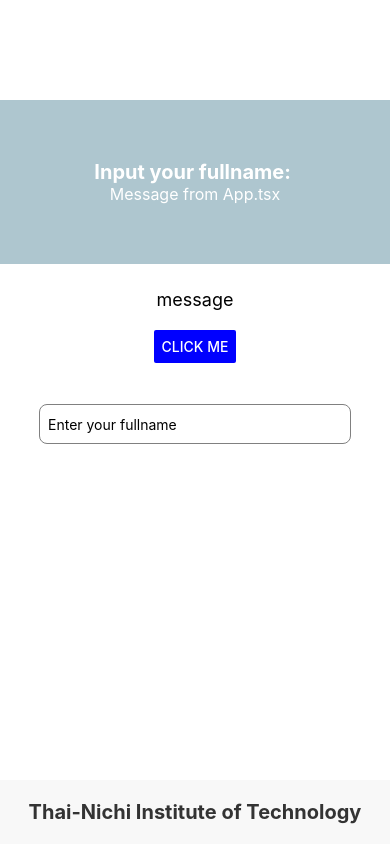
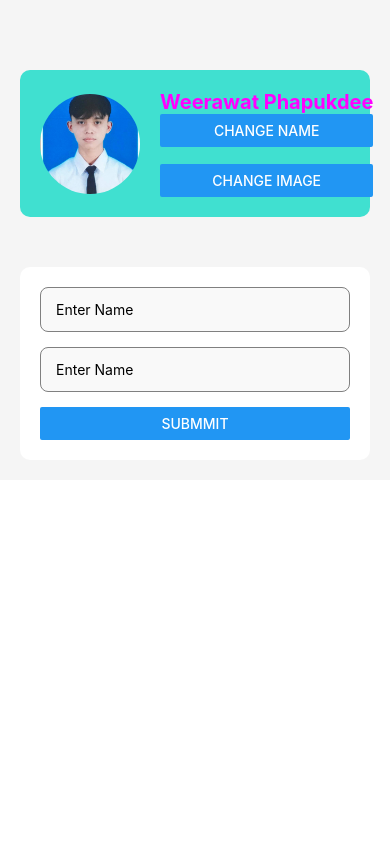
Before and after one commit to weepha/TNIreact, a React Native app: screen / in a window 390 px wide. Built offline with nearby package versions, Linux system fonts and the light colour scheme.

Commit message:
Practical3_useEffect

```diff
--- a/App.tsx
+++ b/App.tsx
@@ -1,41 +1,14 @@
-import { StatusBar } from 'expo-status-bar';
-import React,{useState,useEffect} from "react"
-import { View,StyleSheet,TextInput, Alert } from 'react-native';
-import AppFooter from './components/AppFooter';
-import AppHeader from './components/AppHeader';
-import Content from './components/Content';
-import { styles2 } from './styles/styles';
+import { View, Text } from 'react-native'
+import React from 'react'
+import ProfileScreen from './components/ProfileScreen'
+import Login from './components/Login'
 
+const App = () => {
+  return (
+    <View>
+      <ProfileScreen/>
+    </View>
+  )
+}
 
- export default function App():React.JSX.Element { //:React.JSX.Element จำเป็นต้องใส่
-  const [fullname,setFullname]=useState('');
-  const [message,setmessage]=useState('Message from App.tsx')
-  const [footermessage,setfootermessage]=useState('Thai-Nichi Institute of Technology');
-
-  useEffect(()=>{
-    console.log("Component has mounted");
-  },[])
-
-  useEffect(()=>{
-    console.log(`Fullname has changed to : ${fullname}`);
-  },[fullname])// This will run whenever 'fullname' changes
-
-  const handleButtomClick = () =>{
-    Alert.alert("Hollo ", `Input your fullname : ${fullname}`);
-  }
-
-  return (
-    <View style={styles2.container}>
-      <AppHeader fullname={fullname} message={message}  />
-      {/* <Content message={message} fullname={fullname}/> */}
-      <Content message="message" onButtonClick = {handleButtomClick}/>
-      <AppFooter footermessage={footermessage}/>
-      <TextInput
-      style={styles2.input}
-      placeholder="Enter your fullname"
-      value={fullname}
-      onChangeText={setFullname}
-      />
-    </View>
-  );
-}
+export default App
--- /dev/null
+++ b/components/Login.tsx
@@ -0,0 +1,41 @@
+import { Button, StyleSheet, Text, TextInput, View } from 'react-native'
+import React from 'react'
+
+const Login = () => {
+  return (
+    <View style={styles.container}>
+      <TextInput
+      style={styles.input}
+      placeholder="Enter Name"
+       />
+      <TextInput
+      style={styles.input}
+       placeholder="Enter Name"
+      />
+      <Button title='submmit'/>
+    </View>
+  )
+}
+
+export default Login
+
+const styles = StyleSheet.create({
+    container: {
+        justifyContent: "center",
+        padding: 20,
+        marginTop: 50,
+        backgroundColor: '#ffffff', // ต้งัค่าสีพ้ืนหลงัเป็นสีขาว
+        borderRadius: 10, // เพิ่มความมนให้กบัขอบคอนเทนเนอร์
+        elevation: 3, // เพิ่มเงาให้กบัคอนเทนเนอร์(เฉพาะ Android)
+        width: '100%', // ต้งัความกวา้งของ container ให้เต็มหน้าจอ
+        },
+        input: {
+        height: 45, // เพิ่มความสูงของ TextInput
+        borderColor: "gray", // เปลี่ยนสีขอบเป็นสีเทาอ่อน
+        borderWidth: 1,
+        borderRadius: 8, // เพิ่มความมนให้กบัขอบ TextInput
+        marginBottom: 15, // เพิ่มระยะห่างดา้นล่างระหวา่ ง TextInput
+        paddingHorizontal: 15, // เพิ่มระยะห่างภายใน TextInput
+        backgroundColor: "#f9f9f9", // ต้งัค่าสีพ้ืนหลงัของ TextInput
+        },
+})
--- a/components/ProfileScreen.tsx
+++ b/components/ProfileScreen.tsx
@@ -1,6 +1,7 @@
 import { Text, View, Image, Button } from "react-native";
 import React, { useState } from "react";
-import styles from "../styles/styles";
+import {styles} from "../styles/styles";
+import Login from "./Login";
 
 const ProfileScreen = (): React.JSX.Element => {
   const ProfileImage = require("../assets/รูปถ่าย.jpg");
@@ -25,6 +26,7 @@ const ProfileScreen = (): React.JSX.Element => {
           <Button title="change image" onPress={handChangeImage} />
         </View>
       </View>
+      <Login/>
     </View>
   );
 };
--- a/styles/styles.ts
+++ b/styles/styles.ts
@@ -90,5 +90,26 @@ const styles2 = StyleSheet.create({
     marginBottom: 20,
   },
 });
+const stylesLogin = StyleSheet.create({
+  container: {
+  justifyContent: "center",
+  padding: 20,
+  marginTop: 50,
+  backgroundColor: '#ffffff', // ต้งัค่าสีพ้ืนหลงัเป็นสีขาว
+  borderRadius: 10, // เพิ่มความมนให้กบัขอบคอนเทนเนอร์
+  elevation: 3, // เพิ่มเงาให้กบัคอนเทนเนอร์(เฉพาะ Android)
+  width: '100%', // ต้งัความกวา้งของ container ให้เต็มหน้าจอ
+  },
+  input: {
+  height: 45, // เพิ่มความสูงของ TextInput
+  borderColor: "gray", // เปลี่ยนสีขอบเป็นสีเทาอ่อน
+  borderWidth: 1,
+  borderRadius: 8, // เพิ่มความมนให้กบัขอบ TextInput
+  marginBottom: 15, // เพิ่มระยะห่างดา้นล่างระหวา่ ง TextInput
+  paddingHorizontal: 15, // เพิ่มระยะห่างภายใน TextInput
+  backgroundColor: "#f9f9f9", // ต้งัค่าสีพ้ืนหลงัของ TextInput
+  },
+  });
+
 
 export { styles, styles2 };
```
Also changed, not shown: App3.tsx (added, +41 -0 lines).
